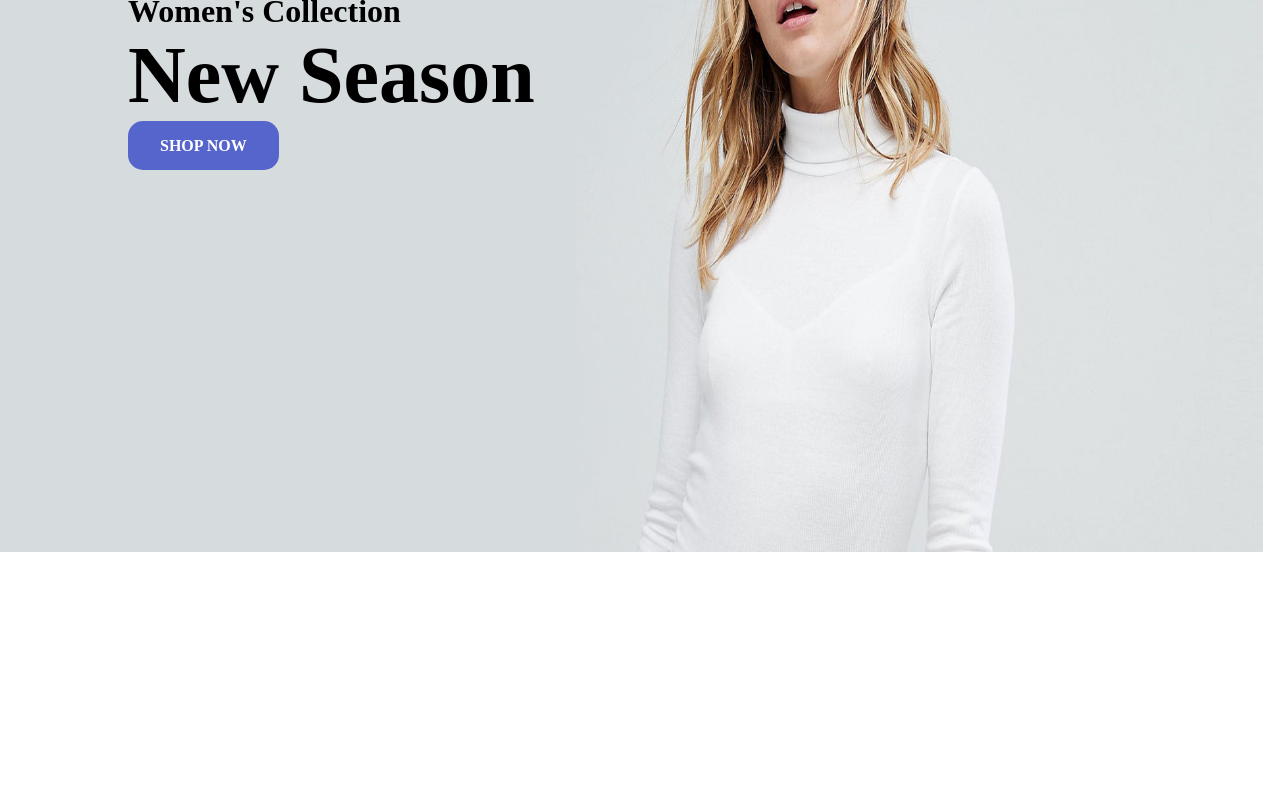
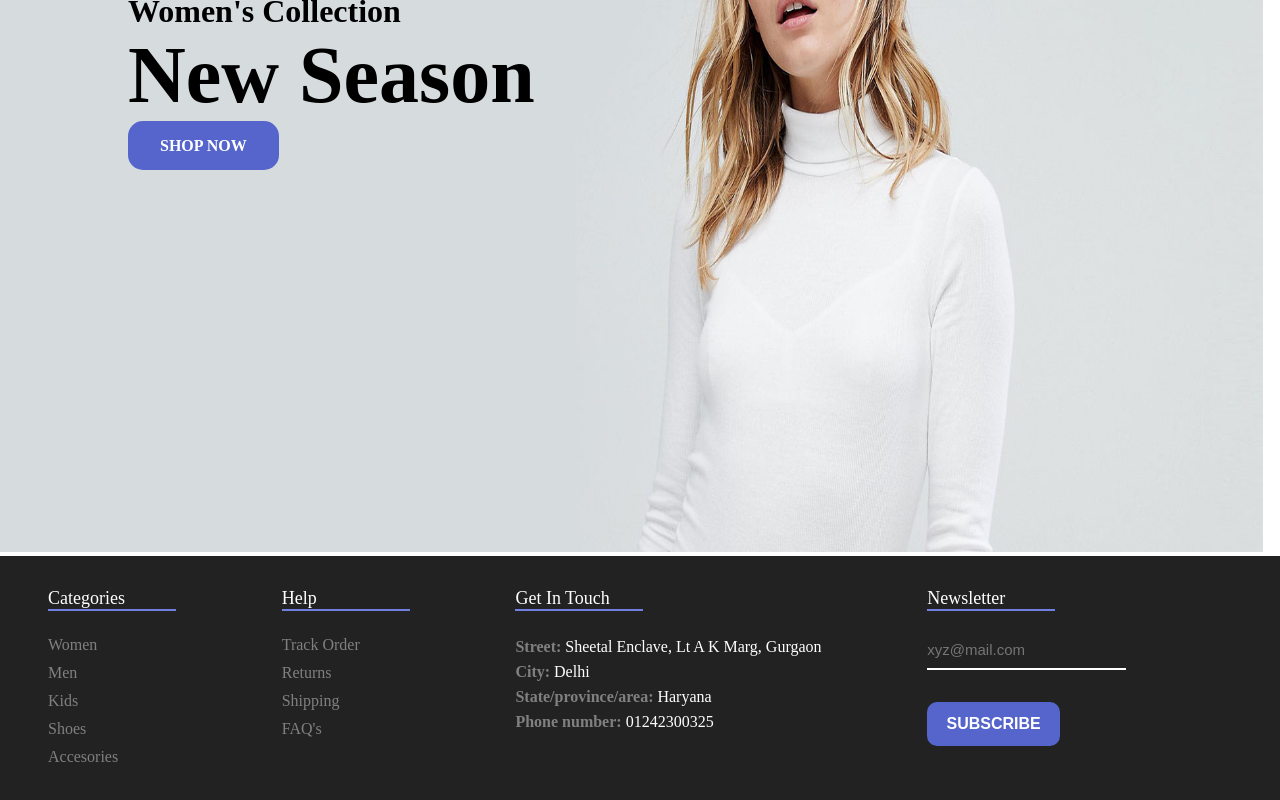
Before and after one commit to yagyaraj234/ecommerce-website-using-mern-stack, a React (Create React App) app in the folder client/: page / in a window 1280 px wide. Shown: the part 344-1144 px from the top of the page. Before the commit the page ends 900 px from the top, so only its background shows below. Built offline with nearby package versions, Linux system fonts and the light colour scheme; the HTML template or start-up script is replaced by a standard one.

Commit message:
footer added

```diff
--- /dev/null
+++ b/client/src/CSS/Footer.scss
@@ -0,0 +1,65 @@
+.footer-box{
+    background: #222222;
+    display:  grid;
+    grid-template-columns: auto auto auto auto ;
+    grid-template-rows: auto auto;
+    padding: 2rem 3rem;
+    h4{
+        font-size:18px ;
+        font-weight: 400;
+        margin-bottom: 20px;
+        border-bottom: 2px solid #717FE0;
+        width: 8rem;
+        color: white;
+    }
+    .box{
+        display: flex;
+        flex-direction: column;
+    .footer-link{
+        text-decoration: none;
+        color: white;
+        margin: 5px 0;
+        font-size: 16px;
+        color: gray;
+    }
+    p{
+        margin-top: 7px;
+        color: white;
+        b{
+            color: gray;
+        }
+    }
+
+    .input-field{
+        padding: 10px 0;
+        border: none;
+        background: transparent;
+        border-bottom: 2px solid white;
+        font-size: 15px;
+        display: block;
+    }
+
+    .input-field:focus{
+        outline: none;
+        color:white;
+    }
+    .btns{
+        padding: .8rem 1.2rem;
+        background: #5565cb;
+        border: none;
+        border-radius: 10px;
+        margin-top: 2rem;
+        color: white;
+        font-size: 16px;
+        font-weight: 600;
+    }
+    .btns:hover{
+        cursor: pointer;
+    }
+    }
+
+    .bottom-box{
+        grid-row: 1/3;
+    }
+
+}
--- /dev/null
+++ b/client/src/components/Account.jsx
@@ -0,0 +1,9 @@
+import React from 'react'
+
+const Account = () => {
+  return (
+    <div>Account</div>
+  )
+}
+
+export default Account
--- /dev/null
+++ b/client/src/components/Footer.jsx
@@ -0,0 +1,42 @@
+import React from 'react';
+import '../CSS/Footer.scss';
+import { NavLink } from 'react-router-dom'
+
+const Footer = () => {
+    return (
+        <div className='footer-box'>
+            <div className='box1 box'>
+                <h4>Categories</h4>
+                <NavLink className='footer-link'>Women</NavLink>
+                <NavLink className='footer-link'>Men</NavLink>
+                <NavLink className='footer-link'>Kids</NavLink>
+                <NavLink className='footer-link'>Shoes</NavLink>
+                <NavLink className='footer-link'>Accesories</NavLink>
+            </div>
+            <div className='box2 box'>
+                <h4>Help</h4>
+                <NavLink className='footer-link'>Track Order</NavLink>
+                <NavLink className='footer-link'>Returns</NavLink>
+                <NavLink className='footer-link'>Shipping</NavLink>
+                <NavLink className='footer-link'>FAQ's</NavLink>
+            </div>
+            <div className='box3 box'>
+                <h4>Get In Touch</h4>
+                <p> <b>Street: </b>
+                    Sheetal Enclave, Lt A K Marg, Gurgaon</p>
+                    <p> <b>City: </b>   Delhi</p>
+                    <p> <b>State/province/area: </b>   Haryana</p>
+                   <p> <b>Phone number: </b>  01242300325</p>
+            </div>
+            <div className='box4 box'>
+                <h4>Newsletter</h4>
+                <form >
+                    <input className='input-field' type="text"  placeholder='xyz@mail.com'/>
+                    <button className='btns'>SUBSCRIBE</button>
+                </form>
+            </div>
+        </div>
+    )
+}
+
+export default Footer;
--- a/client/src/components/Header.jsx
+++ b/client/src/components/Header.jsx
@@ -1,6 +1,7 @@
 import React from 'react';
-import {BrowserRouter, Routes,Route,NavLink,Link} from 'react-router-dom';
-import {Contact, About, NewCollection, Shop,Home} from './index';
+import {BrowserRouter, Routes,Route,NavLink} from 'react-router-dom';
+import {Contact, About, NewCollection, Shop,Home, Account} from './index';
+// Icons from Heroicons
 import { MagnifyingGlassIcon, HeartIcon,ShoppingCartIcon } from '@heroicons/react/24/solid'
 
 const Header = () => {
@@ -14,7 +15,7 @@ const Header = () => {
         {/* <Link to=''></Link> */}
         <NavLink className='btns'>Help & FAQs </NavLink>
         <span className='btns'>|</span>
-        <NavLink className='btns '>My Account</NavLink>
+        <NavLink className='btns' to='/account'>My Account</NavLink>
       </div>
     </div>
     <div className='nav-links'>
@@ -44,6 +45,8 @@ const Header = () => {
             <Route path='/new-collection' element={<NewCollection/>}></Route>
             <Route path='/about' element={<About/>}></Route>
             <Route path='/contact' element={<Contact/>}></Route>
+            <Route path='/account' element={<Account/>}></Route>
+            <Route path='/contact' element={<Contact/>}></Route>
 
     </Routes>
 
--- a/client/src/components/Home.jsx
+++ b/client/src/components/Home.jsx
@@ -1,12 +1,11 @@
 import React from 'react';
-import {Slider} from './index'
+import {Slider,Footer} from './index'
 
 export const Home = () => {
   return (
     <div className=''>
       <Slider></Slider>
-
-
+      <Footer></Footer>
     </div>
   )
 }
--- a/client/src/components/index.js
+++ b/client/src/components/index.js
@@ -5,6 +5,10 @@ import Shop from "./Shop";
 import Header from "./Header";
 import { Home } from "./Home";
 import Slider from "./Slider";
+import Account from "./Account";
+import Footer from "./Footer";
 
 
-export {Contact, About, NewCollection, Shop, Header,Home, Slider}
+
+
+export {Contact, About, NewCollection, Shop, Header,Home, Slider,Account,Footer}
```
